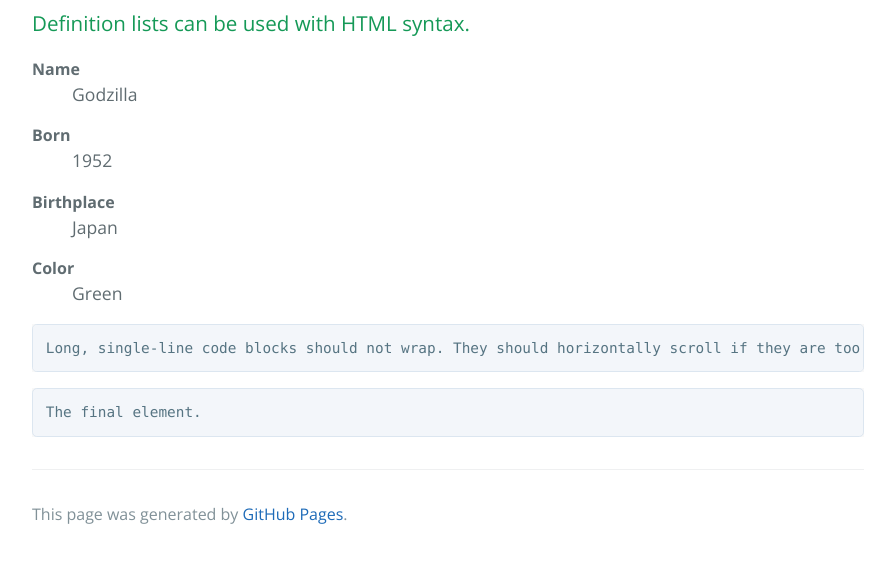
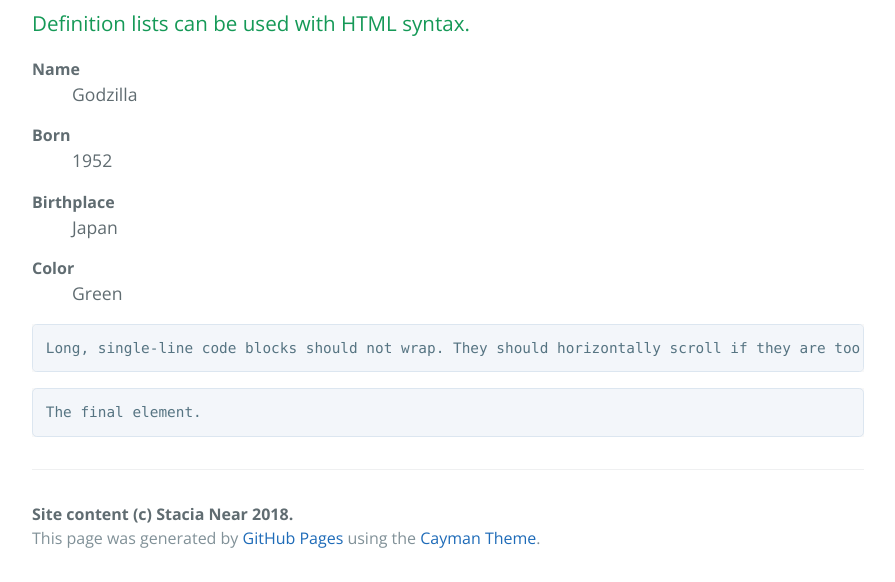
Before and after one commit to nearsr/nearsr.github.io, a Jekyll site: the page built from index.md, in a window 1280 px wide and 900 px high, scrolled down 3190 px, cut to the strip 318-900 px from the top of the window. Shown: the whole strip, without its empty margins (192-1087 px from the left). Built offline with Jekyll 4.4.1, drawn with Linux system fonts in a browser that asks for light colours; before the commit the page ends 4066 px from its top, so only the background shows below that.

Commit message:
Update default.html

```diff
--- a/_layouts/default.html
+++ b/_layouts/default.html
@@ -34,7 +34,9 @@
         {% if site.github.is_project_page %}
           <span class="site-footer-owner"><a href="{{ site.github.repository_url }}">{{ site.github.repository_name }}</a> is maintained by <a href="{{ site.github.owner_url }}">{{ site.github.owner_name }}</a>.</span>
         {% endif %}
-        <span class="site-footer-credits">This page was generated by <a href="https://pages.github.com">GitHub Pages</a>.</span>
+                  <span class="site-footer-owner">Site content (c) Stacia Near 2018.</span>
+        <span class="site-footer-credits">This page was generated by <a href="https://pages.github.com">GitHub Pages</a>
+          using the <a href="https://github.com/pages-themes/cayman">Cayman Theme</a>.</span>
       </footer>
     </section>
 
```
